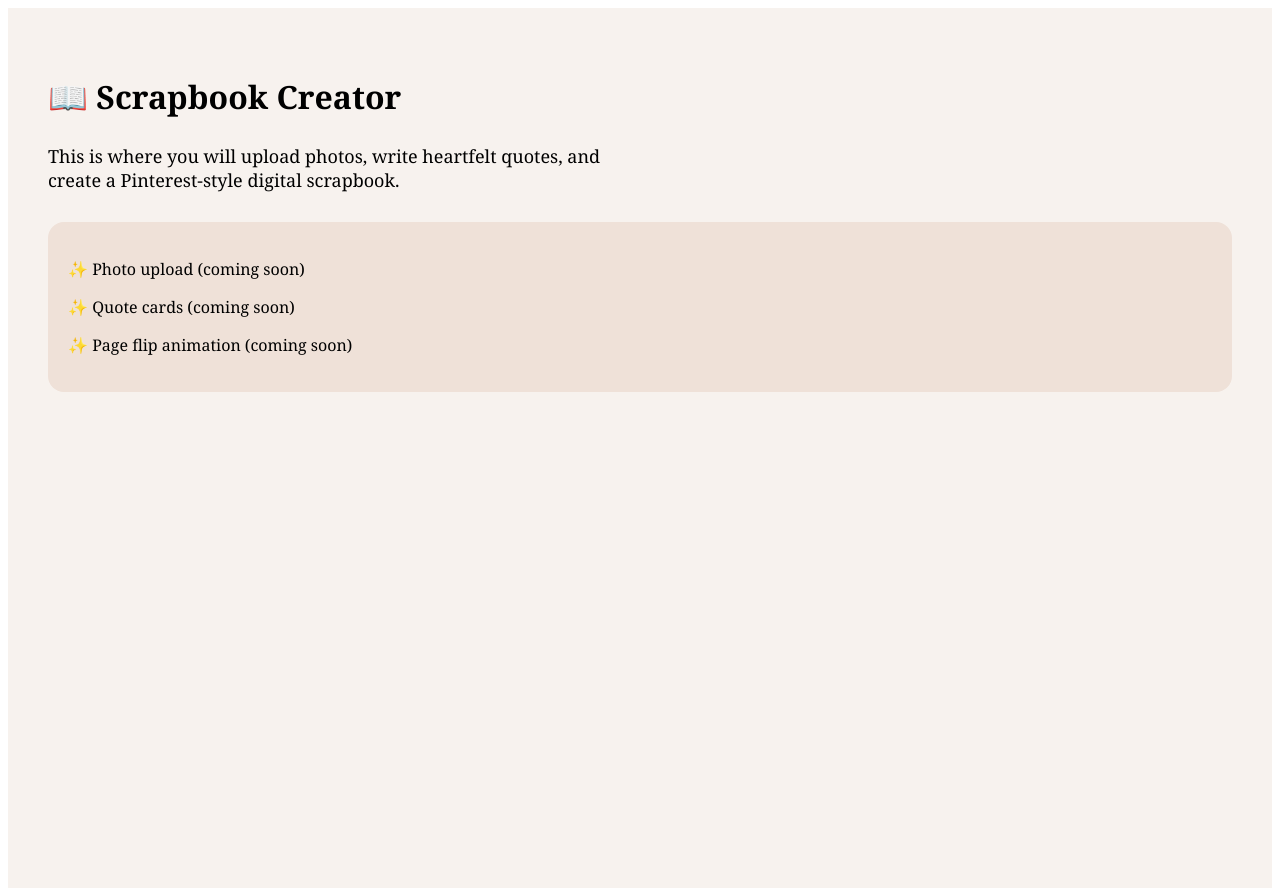
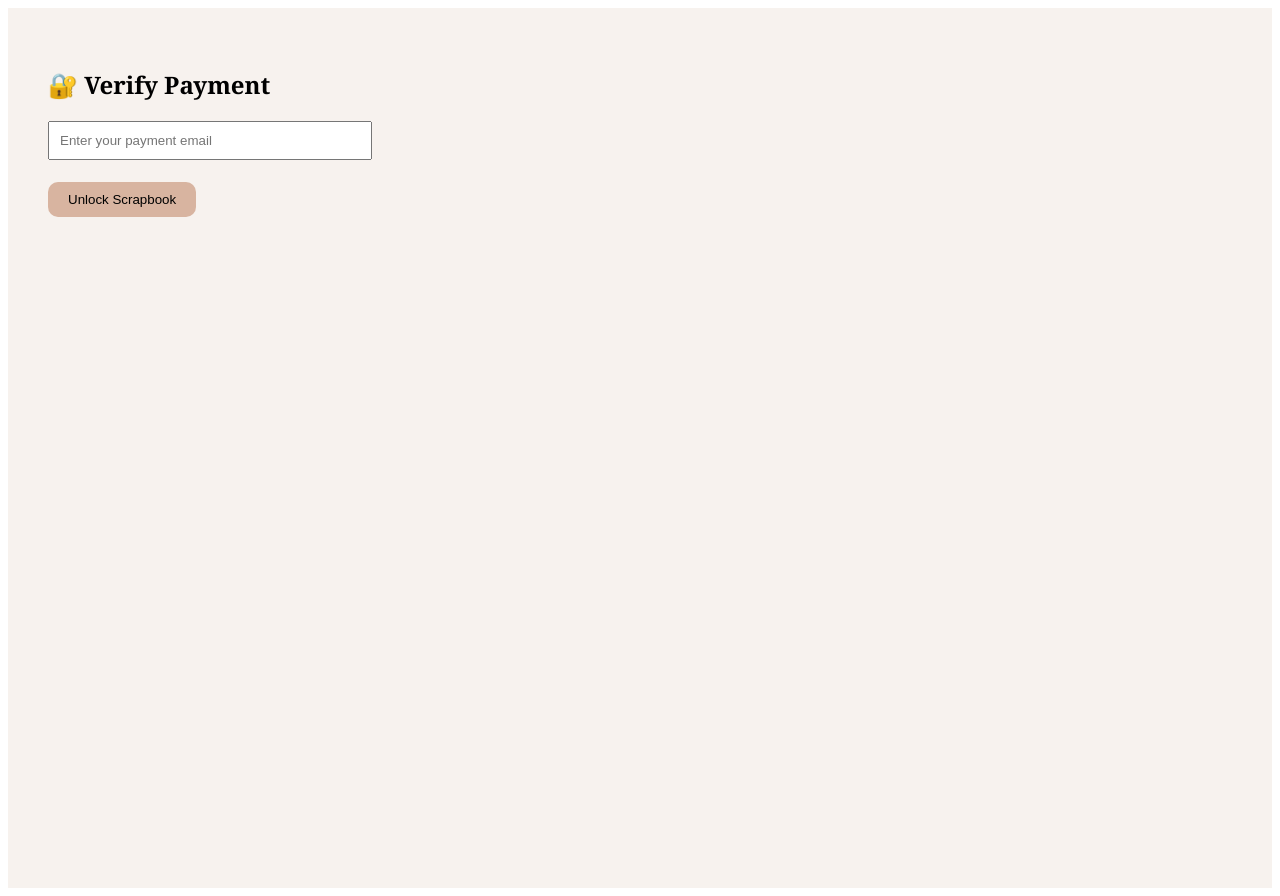
Before and after one commit to roshicreates/birthday-scrapbook7, a Next.js app: page /create in a window 1280 px wide. Built offline with nearby package versions, Linux system fonts and the light colour scheme.

Commit message:
Update create.js

```diff
--- a/pages/create.js
+++ b/pages/create.js
@@ -1,30 +1,84 @@
+import { useState } from "react";
+import { collection, query, where, getDocs, updateDoc, doc } from "firebase/firestore";
 import { db } from "../lib/firebase";
+
 export default function Create() {
-  console.log("Firebase connected:", db);
+  const [email, setEmail] = useState("");
+  const [verified, setVerified] = useState(false);
+  const [loading, setLoading] = useState(false);
+
+  async function verifyPayment() {
+    setLoading(true);
+
+    const q = query(
+      collection(db, "payments"),
+      where("email", "==", email),
+      where("used", "==", false)
+    );
+
+    const snapshot = await getDocs(q);
+
+    if (snapshot.empty) {
+      alert("No valid payment found ❌");
+      setLoading(false);
+      return;
+    }
+
+    // mark payment as used
+    const paymentDoc = snapshot.docs[0];
+    await updateDoc(doc(db, "payments", paymentDoc.id), {
+      used: true
+    });
+
+    setVerified(true);
+    setLoading(false);
+  }
+
+  if (!verified) {
+    return (
+      <div style={{
+        minHeight: "100vh",
+        padding: "40px",
+        background: "#f7f2ee",
+        fontFamily: "Georgia, serif"
+      }}>
+        <h2>🔐 Verify Payment</h2>
+
+        <input
+          placeholder="Enter your payment email"
+          value={email}
+          onChange={e => setEmail(e.target.value)}
+          style={{ padding: "10px", width: "300px" }}
+        />
+
+        <br /><br />
+
+        <button
+          onClick={verifyPayment}
+          disabled={loading}
+          style={{
+            padding: "10px 20px",
+            background: "#d8b4a0",
+            border: "none",
+            borderRadius: "10px",
+            cursor: "pointer"
+          }}
+        >
+          {loading ? "Checking..." : "Unlock Scrapbook"}
+        </button>
+      </div>
+    );
+  }
+
   return (
     <div style={{
       minHeight: "100vh",
       padding: "40px",
-      background: "#f7f2ee",
+      background: "#fdf6f0",
       fontFamily: "Georgia, serif"
     }}>
-      <h2 style={{ fontSize: "32px" }}>📖 Scrapbook Creator</h2>
-
-      <p style={{ maxWidth: "600px", fontSize: "18px" }}>
-        This is where you will upload photos, write heartfelt quotes,
-        and create a Pinterest-style digital scrapbook.
-      </p>
-
-      <div style={{
-        marginTop: "30px",
-        padding: "20px",
-        background: "#efe1d8",
-        borderRadius: "16px"
-      }}>
-        <p>✨ Photo upload (coming soon)</p>
-        <p>✨ Quote cards (coming soon)</p>
-        <p>✨ Page flip animation (coming soon)</p>
-      </div>
+      <h2>📖 Scrapbook Creator</h2>
+      <p>✨ Access granted. Start creating your scrapbook.</p>
     </div>
   );
 }
```
